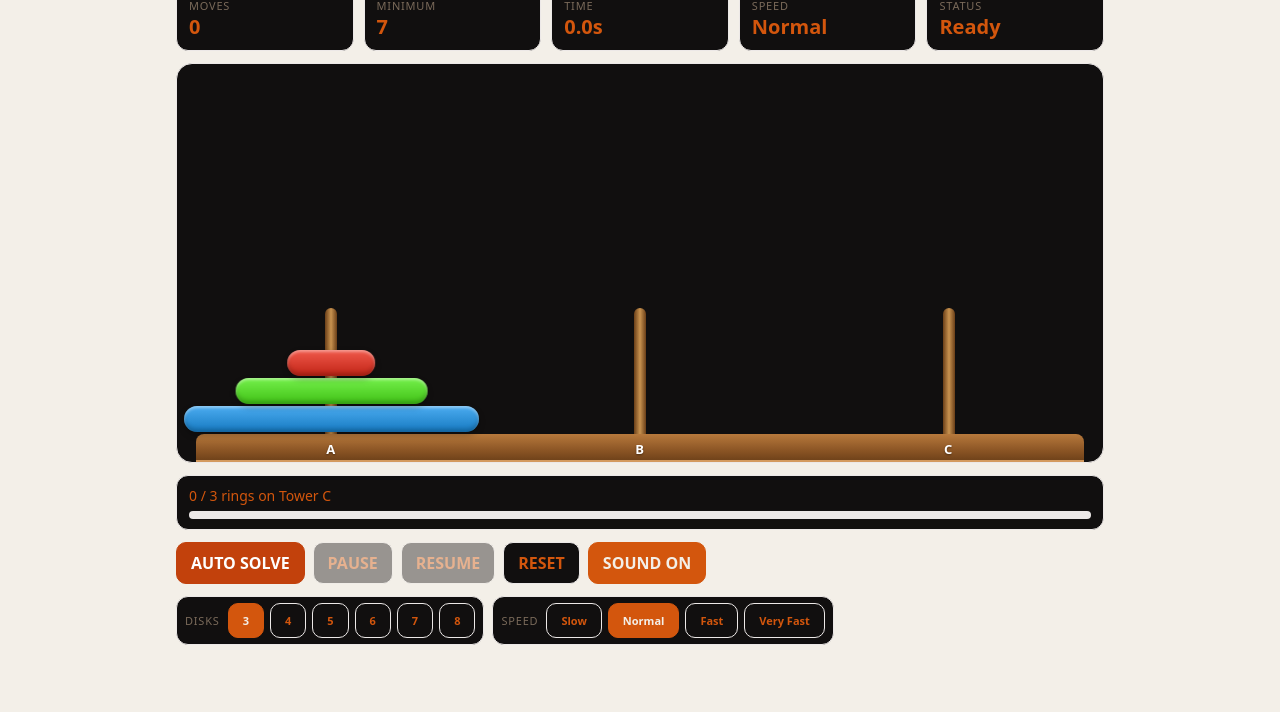
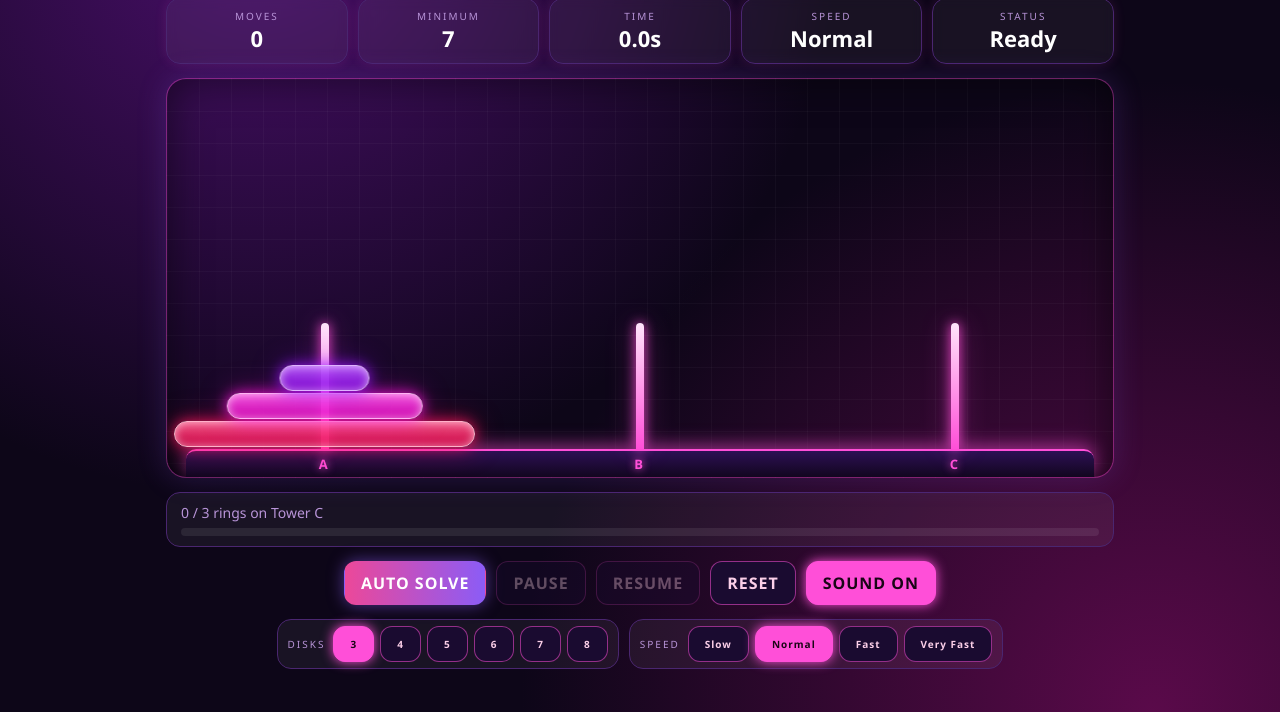
Before and after one commit to angielynvillamor3-design/Prolog-Tower-of-Hanoi, a plain HTML site: page tower of hanoi/index.html in a window 1280 px wide. Shown: the part 88-800 px from the top of the page. Drawn offline with Linux system fonts and the light colour scheme.

Commit message:
Revamp Tower of Hanoi with new theme and UI
Updated styles and structure for a new theme with pink violet neon colors. Adjusted game logic and UI elements for better interaction and visual appeal.

```diff
--- a/tower of hanoi/index.html
+++ b/tower of hanoi/index.html
@@ -1,280 +1,49 @@
 <!DOCTYPE html>
 <html lang="en">
-
 <head>
 <meta charset="utf-8">
 <meta name="viewport" content="width=device-width, initial-scale=1, viewport-fit=cover">
-  <title>Tower of Hanoi</title>
+<title>Tower of Hanoi - Pink Violet Neon</title>
 <style>
-    :root {
-      --bg: #f3efe8;
-      --card: #110f0f;
-      --ink: #d3560d;
-      --mut: #7a6a5a;
-      --acc: #c2410c;
-      --line: #ece8e7;
-      --ok: #15803d;
-      box-sizing: border-box;
-      padding-top: env(safe-area-inset-top, 0px);
-      padding-bottom: env(safe-area-inset-bottom, 0px)
-    }
-
-    @media (prefers-color-scheme:dark) {
-      :root:not([data-theme="light"]) {
-        --bg: #1a1511;
-        --card: #261f19;
-        --ink: #e04a1d;
-        --mut: #b3a291;
-        --acc: #fb923c;
-        --line: #3a3027;
-        --ok: #4ade80
-      }
-    }
-
-    :root[data-theme="dark"] {
-      --bg: #1a1511;
-      --card: #261f19;
-      --ink: #f0f5e2;
-      --mut: #b3a291;
-      --acc: #fb923c;
-      --line: #3a3027;
-      --ok: #4ade80
-    }
-
-    * {
-      box-sizing: border-box
-    }
-
-    html {
-      scroll-padding-top: env(safe-area-inset-top, 0px)
-    }
-
-    body {
-      margin: 0;
-      background: var(--bg);
-      color: var(--ink);
-      font-family: system-ui, -apple-system, "Segoe UI", Roboto, sans-serif;
-      min-height: 100vh
-    }
-
-    .wrap {
-      max-width: 960px;
-      margin: 0 auto;
-      padding: 16px
-    }
-
-    h1 {
-      margin: 4px 0 12px;
-      font-size: clamp(22px, 4vw, 32px);
-      letter-spacing: .5px
-    }
-
-    .stats {
-      display: grid;
-      grid-template-columns: repeat(auto-fit, minmax(130px, 1fr));
-      gap: 10px;
-      margin-bottom: 12px
-    }
-
-    .stat {
-      background: var(--card);
-      border: 1px solid var(--line);
-      border-radius: 12px;
-      padding: 10px 12px
-    }
-
-    .stat small {
-      display: block;
-      color: var(--mut);
-      font-size: 11px;
-      text-transform: uppercase;
-      letter-spacing: .8px
-    }
-
-    .stat b {
-      font-size: 20px;
-      font-variant-numeric: tabular-nums
-    }
-
-    #status[data-s="Playing"] {
-      color: var(--acc)
-    }
-
-    #status[data-s="Completed"] {
-      color: var(--ok)
-    }
-
-    .stage {
-      position: relative;
-      width: 100%;
-      height: clamp(300px, 46vw, 400px);
-      background: var(--card);
-      border: 1px solid var(--line);
-      border-radius: 16px;
-      overflow: hidden
-    }
-
-    .platform {
-      position: absolute;
-      left: 2%;
-      right: 2%;
-      bottom: 0;
-      height: 28px;
-      border-radius: 8px 8px 0 0;
-      background: linear-gradient(#b7793c, #8a5424 60%, #6b3f18);
-      box-shadow: 0 -2px 0 #d49a5e inset
-    }
-
-    .peg {
-      position: absolute;
-      bottom: 28px;
-      width: 12px;
-      margin-left: -6px;
-      border-radius: 6px 6px 0 0;
-      background: linear-gradient(90deg, #6b3f18, #c8924f, #6b3f18)
-    }
-
-    .lbl {
-      position: absolute;
-      bottom: 4px;
-      transform: translateX(-50%);
-      font-weight: 700;
-      color: #fff;
-      font-size: 13px;
-      letter-spacing: 1px;
-      text-shadow: 0 1px 2px #0006
-    }
-
-    .ring {
-      position: absolute;
-      left: 0;
-      top: 0;
-      border-radius: 999px;
-      box-shadow: 0 3px 6px #0004, inset 0 2px 3px #fff6, inset 0 -3px 4px #0003;
-      will-change: transform
-    }
-
-    .ctl {
-      display: flex;
-      flex-wrap: wrap;
-      gap: 8px;
-      margin-top: 12px;
-      align-items: center
-    }
-
-    .grp {
-      display: flex;
-      flex-wrap: wrap;
-      gap: 6px;
-      align-items: center;
-      background: var(--card);
-      border: 1px solid var(--line);
-      border-radius: 12px;
-      padding: 6px 8px
-    }
-
-    .grp span {
-      font-size: 11px;
-      color: var(--mut);
-      text-transform: uppercase;
-      letter-spacing: .8px;
-      margin-right: 2px
-    }
-
-    button {
-      font: inherit;
-      font-weight: 600;
-      border: 1px solid var(--line);
-      background: var(--card);
-      color: var(--ink);
-      border-radius: 10px;
-      padding: 9px 14px;
-      cursor: pointer;
-      touch-action: manipulation
-    }
-
-    button:hover:not(:disabled) {
-      border-color: var(--acc)
-    }
-
-    button:disabled {
-      opacity: .4;
-      cursor: not-allowed
-    }
-
-    button.pri {
-      background: var(--acc);
-      border-color: var(--acc);
-      color: #fff
-    }
-
-    button.on {
-      background: var(--ink);
-      color: var(--bg);
-      border-color: var(--ink)
-    }
-
-    .prog {
-      margin-top: 12px;
-      background: var(--card);
-      border: 1px solid var(--line);
-      border-radius: 12px;
-      padding: 10px 12px;
-      font-size: 14px
-    }
-
-    .bar {
-      height: 8px;
-      background: var(--line);
-      border-radius: 6px;
-      margin-top: 6px;
-      overflow: hidden
-    }
-
-    .bar i {
-      display: block;
-      height: 100%;
-      width: 0;
-      background: var(--ok);
-      transition: width .25s
-    }
-
-    .ov {
-      position: fixed;
-      inset: 0;
-      background: #000a;
-      display: none;
-      align-items: center;
-      justify-content: center;
-      padding: 16px;
-      z-index: 20
-    }
-
-    .ov.show {
-      display: flex
-    }
-
-    .modal {
-      background: var(--card);
-      border-radius: 18px;
-      padding: 26px;
-      max-width: 380px;
-      width: 100%;
-      text-align: center
-    }
-
-    .modal h2 {
-      margin: 0 0 12px;
-      color: var(--ok);
-      font-size: 28px
-    }
-
-    .modal p {
-      margin: 6px 0
-    }
+:root{--bg:#0d0618;--card:#1a0b30;--ink:#fdeaff;--mut:#b894d8;--acc:#ff4fd8;--line:#4a2670;--ok:#a3e635;color-scheme:dark;
+box-sizing:border-box;padding-top:env(safe-area-inset-top,0px);padding-bottom:env(safe-area-inset-bottom,0px)}
+*{box-sizing:border-box}
+html{scroll-padding-top:env(safe-area-inset-top,0px)}
+body{margin:0;color:var(--ink);font-family:"Segoe UI",system-ui,-apple-system,Roboto,sans-serif;min-height:100vh;
+background:radial-gradient(circle at 20% 0,#4a0f6b 0,transparent 45%),radial-gradient(circle at 90% 100%,#5a0a4a 0,transparent 45%),var(--bg)}
+.wrap{max-width:980px;margin:0 auto;padding:16px}
+h1{margin:4px 0 14px;text-align:center;font-size:clamp(24px,5vw,38px);letter-spacing:6px;text-transform:uppercase;color:#fff;text-shadow:0 0 8px #ff4fd8,0 0 24px #8b5cf6}
+.stats{display:grid;grid-template-columns:repeat(auto-fit,minmax(120px,1fr));gap:10px;margin-bottom:14px}
+.stat{background:#ffffff0d;backdrop-filter:blur(6px);border:1px solid var(--line);border-radius:14px;padding:10px 12px;text-align:center;box-shadow:0 0 12px #ff4fd822}
+.stat small{display:block;color:var(--mut);font-size:10px;text-transform:uppercase;letter-spacing:2px}
+.stat b{font-size:22px;font-variant-numeric:tabular-nums;color:#fff}
+#status[data-s="Playing"]{color:#ff4fd8}#status[data-s="Paused"]{color:#fbbf24}#status[data-s="Completed"]{color:var(--ok)}
+.stage{position:relative;width:100%;height:clamp(300px,46vw,400px);border-radius:20px;overflow:hidden;border:1px solid #ff4fd866;box-shadow:0 0 30px #8b5cf633,inset 0 0 40px #0008;
+background:linear-gradient(#150a2c,#220b40);background-image:linear-gradient(#ffffff08 1px,transparent 1px),linear-gradient(90deg,#ffffff08 1px,transparent 1px);background-size:32px 32px}
+.platform{position:absolute;left:2%;right:2%;bottom:0;height:28px;border-radius:10px 10px 0 0;background:linear-gradient(#2d1054,#12061f);border-top:2px solid #ff4fd8;box-shadow:0 -4px 18px #ff4fd888}
+.peg{position:absolute;bottom:28px;width:8px;margin-left:-4px;border-radius:6px 6px 0 0;background:linear-gradient(#ffe4fb,#ff4fd8);box-shadow:0 0 12px #ff4fd8,0 0 28px #ff4fd866}
+.lbl{position:absolute;bottom:4px;transform:translateX(-50%);font-weight:700;color:#ff4fd8;font-size:13px;letter-spacing:3px;text-shadow:0 0 8px #ff4fd8}
+.ring{position:absolute;left:0;top:0;border-radius:999px;will-change:transform;
+background:linear-gradient(180deg,hsl(var(--h) 100% 68%/.95),hsl(var(--h) 100% 45%/.85));border:1px solid hsl(var(--h) 100% 85%);
+box-shadow:0 0 14px hsl(var(--h) 100% 55%/.85),0 0 30px hsl(var(--h) 100% 50%/.35),inset 0 0 8px #ffffff99}
+.ctl{display:flex;flex-wrap:wrap;gap:10px;margin-top:14px;align-items:center;justify-content:center}
+.grp{display:flex;flex-wrap:wrap;gap:6px;align-items:center;background:#ffffff0d;border:1px solid var(--line);border-radius:14px;padding:6px 10px}
+.grp span{font-size:10px;color:var(--mut);text-transform:uppercase;letter-spacing:2px;margin-right:2px}
+button{font:inherit;font-weight:700;letter-spacing:1px;border:1px solid #ff4fd888;background:#1a0b30;color:#fbcfe8;border-radius:12px;padding:10px 16px;cursor:pointer;touch-action:manipulation;transition:.15s}
+button:hover:not(:disabled){box-shadow:0 0 14px #ff4fd8;transform:translateY(-1px)}
+button:disabled{opacity:.35;cursor:not-allowed}
+button.pri{background:linear-gradient(90deg,#ec4899,#8b5cf6);border-color:transparent;color:#fff;box-shadow:0 0 16px #8b5cf688}
+button.on{background:#ff4fd8;color:#1a0516;border-color:#ff4fd8;box-shadow:0 0 12px #ff4fd8}
+.prog{margin-top:14px;background:#ffffff0d;border:1px solid var(--line);border-radius:14px;padding:10px 14px;font-size:14px;color:var(--mut)}
+.bar{height:8px;background:#ffffff14;border-radius:6px;margin-top:6px;overflow:hidden}
+.bar i{display:block;height:100%;width:0;background:linear-gradient(90deg,#ff4fd8,#4ade80);box-shadow:0 0 10px #4ade80;transition:width .25s}
+.ov{position:fixed;inset:0;background:#000b;display:none;align-items:center;justify-content:center;padding:16px;z-index:20}
+.ov.show{display:flex}
+.modal{background:#1a0b30;border:1px solid #4ade80;border-radius:20px;padding:28px;max-width:380px;width:100%;text-align:center;box-shadow:0 0 40px #4ade8055}
+.modal h2{margin:0 0 12px;color:var(--ok);font-size:28px;text-shadow:0 0 12px #4ade80}
+.modal p{margin:6px 0}
 </style>
 </head>
-
 <body>
 <div class="wrap">
   <h1>Tower of Hanoi</h1>
@@ -285,12 +54,8 @@
     <div class="stat"><small>Speed</small><b id="speedLbl">Normal</b></div>
     <div class="stat"><small>Status</small><b id="status" data-s="Ready">Ready</b></div>
   </div>
-    <div class="stage" id="stage">
-      <div class="platform"></div>
-    </div>
-    <div class="prog"><span id="progTxt">0 / 3 rings on Tower C</span>
-      <div class="bar"><i id="progBar"></i></div>
-    </div>
+  <div class="stage" id="stage"><div class="platform"></div></div>
+  <div class="prog"><span id="progTxt">0 / 3 rings on Tower C</span><div class="bar"><i id="progBar"></i></div></div>
   <div class="ctl">
     <button class="pri" id="bSolve">AUTO SOLVE</button>
     <button id="bPause" disabled>PAUSE</button>
@@ -303,15 +68,13 @@
     <div class="grp"><span>Speed</span><span id="speedBtns" style="display:contents"></span></div>
   </div>
 </div>
-  <div class="ov" id="ov">
-    <div class="modal">
+<div class="ov" id="ov"><div class="modal">
   <h2>PUZZLE SOLVED!</h2>
   <p>Total moves: <b id="mMoves"></b></p>
   <p>Minimum possible: <b id="mMin"></b></p>
   <p>Solving time: <b id="mTime"></b></p>
   <p style="margin-top:16px"><button class="pri" id="bAgain">PLAY AGAIN</button></p>
-    </div>
-  </div>
+</div></div>
 
 <script>
 /* ---------- Sound ---------- */
@@ -331,7 +94,7 @@
     setEnabled: v => enabled = v,
     pick() { if (gate(30)) { tone(900, 500, 0.07, 'triangle', 0.18); } },
     drop() { if (gate(30)) { tone(220, 90, 0.16, 'sine', 0.35); tone(1400, 700, 0.04, 'square', 0.05); } },
-        win() { last = 0;[523, 659, 784, 1047].forEach((f, i) => tone(f, f * 1.002, 0.35, 'triangle', 0.25, i * 0.14)); }
+    win() { last = 0; [523, 659, 784, 1047].forEach((f, i) => tone(f, f * 1.002, 0.35, 'triangle', 0.25, i * 0.14)); }
   };
 })();
 
@@ -364,7 +127,7 @@
     }
     for (let s = Game.n; s >= 1; s--) {
       const r = document.createElement('div'); r.className = 'ring';
-          r.style.background = `linear-gradient(180deg,hsl(${(s - 1) * 300 / Math.max(Game.n, 1) + 5} 85% 62%),hsl(${(s - 1) * 300 / Math.max(Game.n, 1) + 5} 80% 42%))`;
+      r.style.setProperty('--h', (s - 1) * 100 / Math.max(Game.n, 1) + 275);
       stage.appendChild(r); this.rings[s] = r;
     }
     this.layout();
@@ -492,5 +255,4 @@
 fullReset(3);
 </script>
 </body>
-
 </html>
```
Lines whose indentation alone changed are shown as unchanged.
